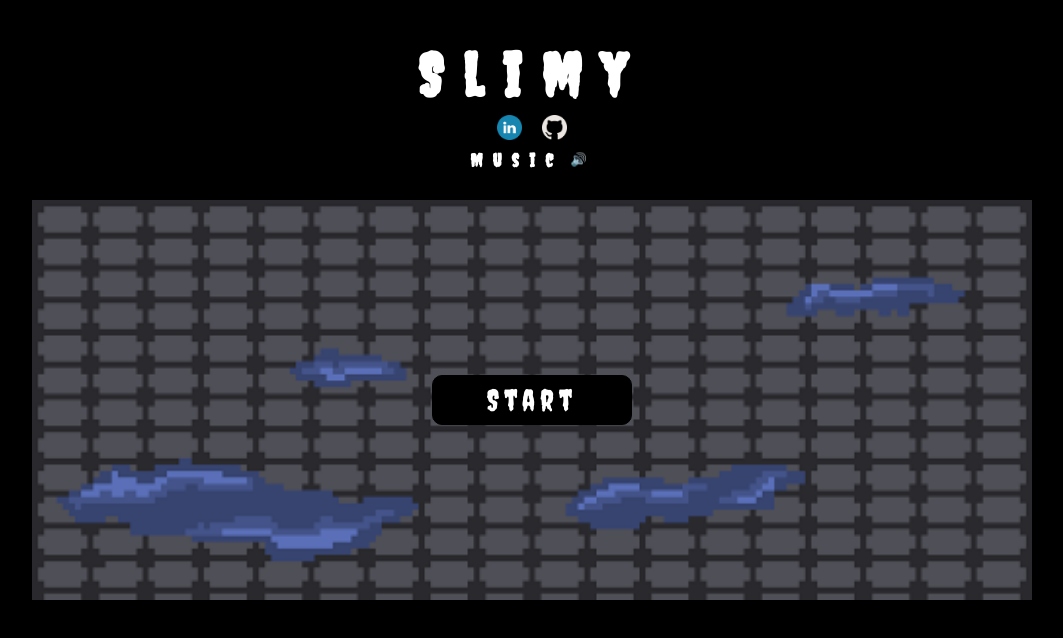
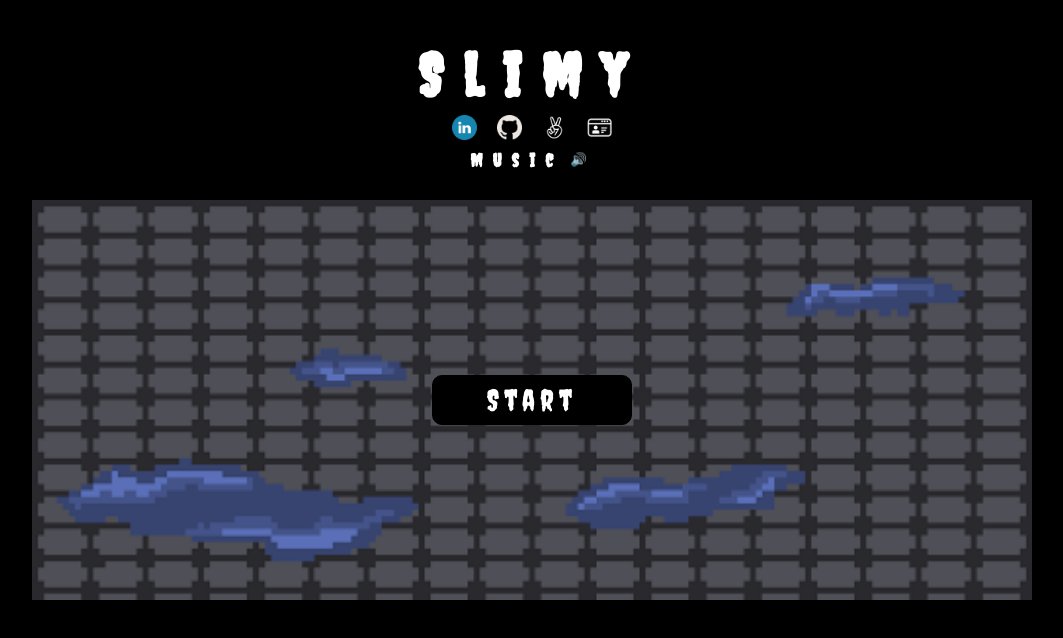
Before and after one commit to edmondthui/slimy, a website built with webpack: page index.html in a window 1280 px wide. Shown: the whole page, without its empty margins (108-1171 px from the left). Built offline with nearby package versions, Linux system fonts and the light colour scheme.

Commit message:
add angellist and portfolio links

```diff
--- a/index.html
+++ b/index.html
@@ -33,6 +33,12 @@
       <a href="https://github.com/edmondthui" target="_blank">
         <img src="github.png" alt="github" class="social github" />
       </a>
+      <a href="https://angel.co/u/edmondthui" target="_blank">
+        <img src="angellist.png" alt="angellist" class="social angellist">
+      </a>
+      <a href="https://edmondhui.com" target="_blank">
+        <img src="portfolio.png" alt="portfolio" class="social portfolio">
+      </a>
     </div>
     <script src="./dist/main.js"></script>
   </body>
--- a/src/styles/index.scss
+++ b/src/styles/index.scss
@@ -120,7 +120,7 @@ body {
   padding: 0px 10px;
 }
 
-.github {
+.github, .angellist, .portfolio{
   filter: invert(1);
 }
 
@@ -134,6 +134,16 @@ body {
   transition: 0.3s;
 }
 
+.angellist:hover {
+  transform: scale(1.25);
+  transition: 0.3s;
+}
+
+.portfolio:hover {
+  transform: scale(1.25);
+  transition: 0.3s;
+}
+
 .social-container{
   display: flex;
   position: absolute;
```
Also changed, not shown: angellist.png (added), dist/main.css, portfolio.png (added), 1 other file.
